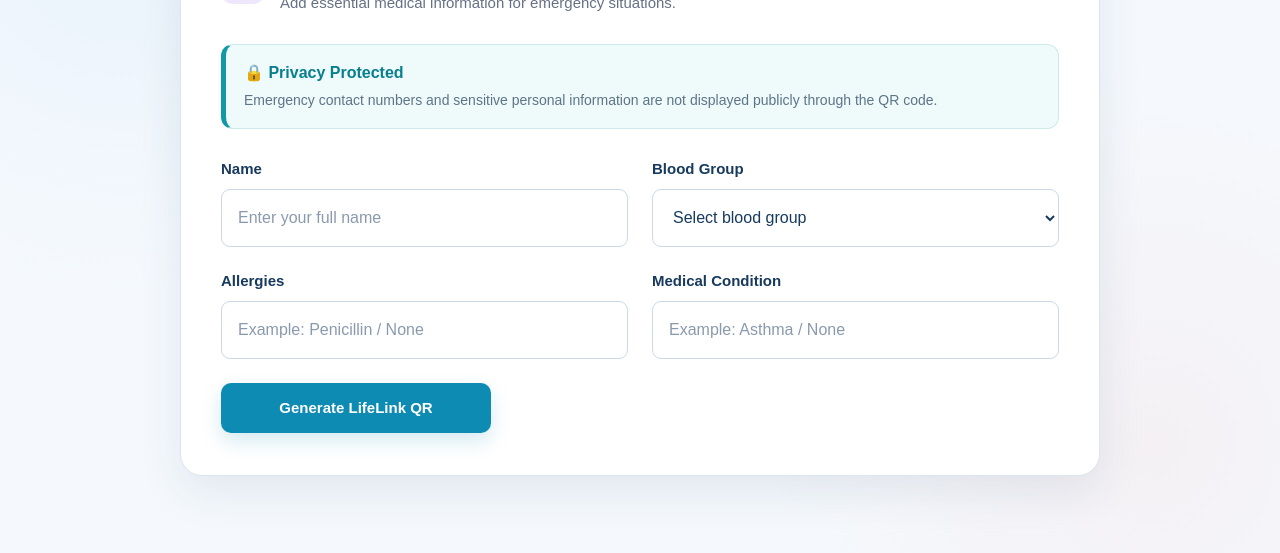
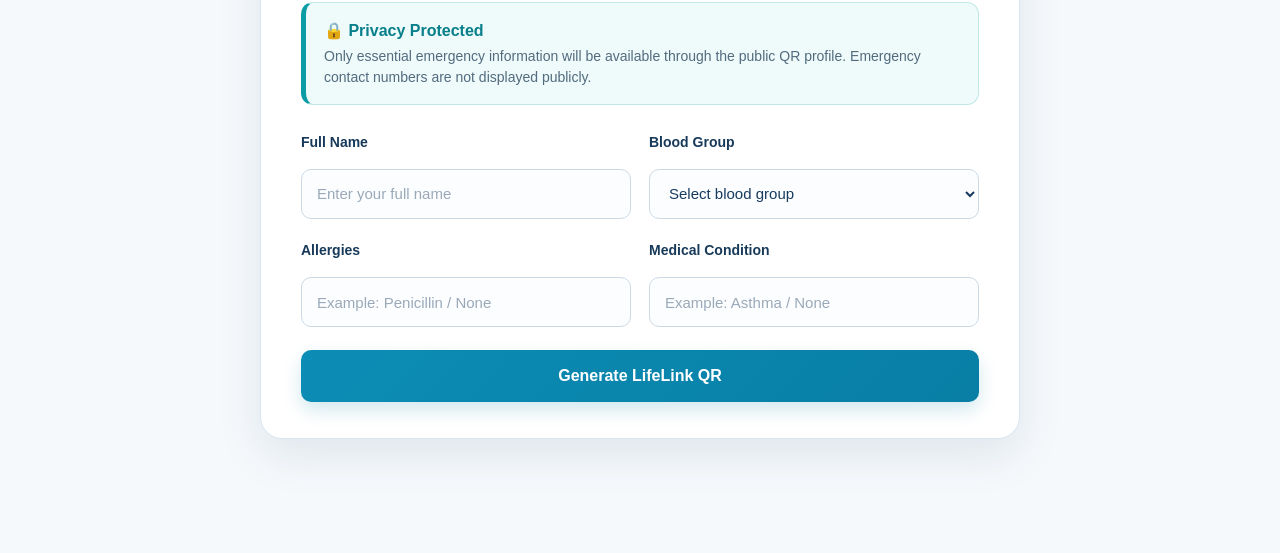
Before and after one commit to vinsikaboopathi/LifeLink, a plain HTML site: page create-profile.html in a window 1280 px wide. Shown: the part 247-800 px from the top of the page. Drawn offline with Linux system fonts and the light colour scheme.

Commit message:
Add files via upload

```diff
--- a/create-profile.html
+++ b/create-profile.html
@@ -4,7 +4,27 @@
 <meta charset="UTF-8">
 <meta name="viewport" content="width=device-width, initial-scale=1.0">
 <title>Create LifeLink Profile</title>
-    <link rel="stylesheet" href="style.css?v=3">
+<link rel="stylesheet" href="style.css?v=10">
+<style>
+/* Profile page is intentionally self-contained so GitHub Pages/browser cache cannot break the layout. */
+.profile-form-page{min-height:calc(100vh - 76px);background:#f6f9fc;padding:48px 20px 70px;display:flex;justify-content:center;align-items:flex-start}
+.profile-form-page .form-card{width:min(760px,100%);background:#fff;border:1px solid #dbe6ef;border-radius:22px;padding:36px 40px;box-shadow:0 16px 45px rgba(24,55,88,.10)}
+.profile-form-page .page-title-row{display:flex;align-items:center;gap:15px;margin-bottom:24px}
+.profile-form-page .page-title-icon{width:48px;height:48px;border-radius:14px;background:#eaf7fb;display:grid;place-items:center;font-size:25px}
+.profile-form-page h1{margin:0;color:#123b61;font-size:30px;line-height:1.2}
+.profile-form-page .form-subtitle{margin:5px 0 0;color:#718096;font-size:15px}
+.profile-form-page .privacy-note{margin:0 0 26px;padding:16px 18px;border:1px solid #bfe8e7;border-left:5px solid #0c9ca5;border-radius:12px;background:#effafa;color:#526b7e;font-size:14px;line-height:1.5}
+.profile-form-page .privacy-title{font-weight:800;color:#087f8a;margin-bottom:3px}
+.profile-form-page #profileForm{display:grid;grid-template-columns:1fr 1fr;gap:20px 18px}
+.profile-form-page .field-group{display:flex;flex-direction:column;gap:8px}
+.profile-form-page .field-group label{font-size:14px;font-weight:800;color:#183a5a}
+.profile-form-page .field-group input,.profile-form-page .field-group select{width:100%;height:50px;padding:0 15px;border:1px solid #cbd9e5;border-radius:10px;background:#fbfdff;color:#173a5e;font-size:15px;outline:none;transition:.2s}
+.profile-form-page .field-group input:focus,.profile-form-page .field-group select:focus{border-color:#0b91b6;box-shadow:0 0 0 3px rgba(11,145,182,.10);background:#fff}
+.profile-form-page .field-group input::placeholder{color:#9aa9b8}
+.profile-form-page .full-btn{grid-column:1/-1;margin-top:3px;width:100%;height:52px;border:0;border-radius:10px;background:linear-gradient(135deg,#0c8db5,#087ea5);color:#fff;font-size:16px;font-weight:800;cursor:pointer;box-shadow:0 8px 18px rgba(8,126,165,.18)}
+.profile-form-page .full-btn:hover{transform:translateY(-1px)}
+@media(max-width:700px){.profile-form-page{padding:28px 14px 50px}.profile-form-page .form-card{padding:25px 18px;border-radius:18px}.profile-form-page #profileForm{grid-template-columns:1fr}.profile-form-page .full-btn{grid-column:auto}.profile-form-page h1{font-size:25px}}
+</style>
 </head>
 <body class="inner-page-body">
 <header class="navbar">
@@ -17,7 +37,7 @@
   </nav>
 </header>
 
-<main class="page-container profile-form-page">
+<main class="profile-form-page">
 <section class="form-card">
   <div class="page-title-row">
     <div class="page-title-icon">👤</div>
@@ -29,45 +49,34 @@
 
   <div class="privacy-note">
     <div class="privacy-title">🔒 Privacy Protected</div>
-            <div>Emergency contact numbers and sensitive personal information are not displayed publicly through the QR code.</div>
+    <div>Only essential emergency information will be available through the public QR profile. Emergency contact numbers are not displayed publicly.</div>
   </div>
 
   <form id="profileForm">
     <div class="field-group">
-                <label for="name">Name</label>
+      <label for="name">Full Name</label>
       <input type="text" id="name" placeholder="Enter your full name" autocomplete="name" required>
     </div>
-
     <div class="field-group">
       <label for="bloodGroup">Blood Group</label>
       <select id="bloodGroup" required>
         <option value="">Select blood group</option>
-                    <option value="A+">A+</option>
-                    <option value="A-">A-</option>
-                    <option value="B+">B+</option>
-                    <option value="B-">B-</option>
-                    <option value="AB+">AB+</option>
-                    <option value="AB-">AB-</option>
-                    <option value="O+">O+</option>
-                    <option value="O-">O-</option>
+        <option>A+</option><option>A-</option><option>B+</option><option>B-</option>
+        <option>AB+</option><option>AB-</option><option>O+</option><option>O-</option>
       </select>
     </div>
-
     <div class="field-group">
       <label for="allergy">Allergies</label>
       <input type="text" id="allergy" placeholder="Example: Penicillin / None">
     </div>
-
     <div class="field-group">
       <label for="condition">Medical Condition</label>
       <input type="text" id="condition" placeholder="Example: Asthma / None">
     </div>
-
-            <button type="submit" class="primary-btn full-btn">Generate LifeLink QR</button>
+    <button type="submit" class="full-btn">Generate LifeLink QR</button>
   </form>
 </section>
 </main>
-
-<script src="script.js?v=3"></script>
+<script src="script.js?v=10"></script>
 </body>
 </html>
--- a/script.js
+++ b/script.js
@@ -331,6 +331,9 @@
    ===================================================== */
 document.addEventListener("DOMContentLoaded", () => {
     initProfileForm();
+    initQRPage();
+    loadPublicProfile();
+    initEmergencyPage();
 
     const splash = document.getElementById("splashScreen");
     if (splash) {
```
Also changed, not shown: emergency.html (+1 -1 lines), profile.html (+1 -1 lines), qr.html (+1 -1 lines). Lines whose indentation alone changed are shown as unchanged.
